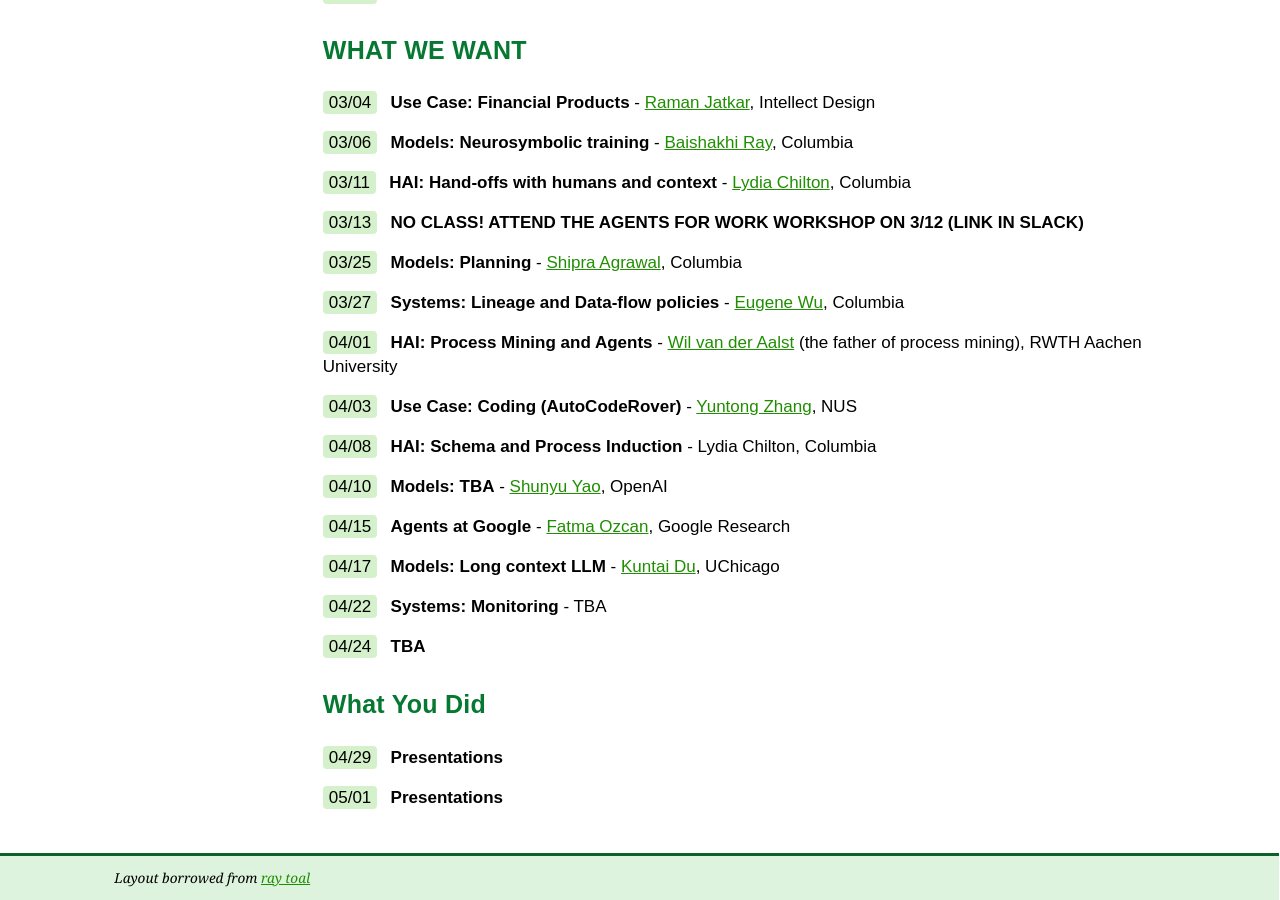
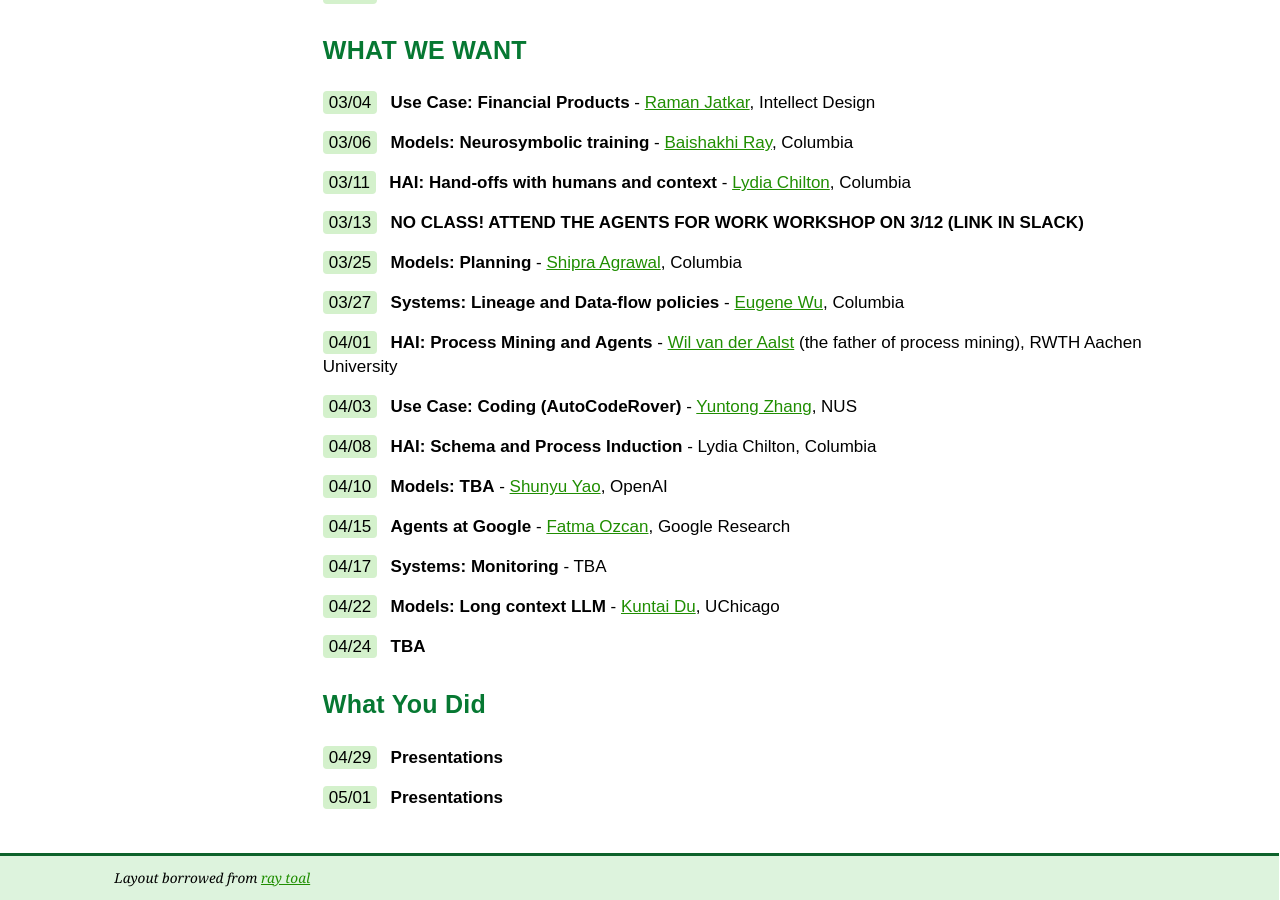
Before and after one commit to w6113/w6113.github.io, a Jekyll site: the page built from index.md, in a window 1280 px wide and 900 px high, scrolled down 3294 px. Built offline with Jekyll 4.4.1, drawn with Linux system fonts in a browser that asks for light colours.

Commit message:
Update LMCache lecture

```diff
--- a/index.md
+++ b/index.md
@@ -145,9 +145,9 @@ Broad questions include
 
 <span class="date">04/15</span> <span class="topic">Agents at Google</span> - [Fatma Ozcan](https://techsysinfra.google/research/srg-staff/fatma-ozcan/), Google Research
 
-<span class="date">04/17</span> <span class="topic">Models: Long context LLM</span> - [Kuntai Du](https://kuntaidu.github.io/aboutme.html), UChicago
+<span class="date">04/17</span> <span class="topic">Systems: Monitoring</span> - TBA
 
-<span class="date">04/22</span> <span class="topic">Systems: Monitoring</span> - TBA
+<span class="date">04/22</span> <span class="topic">Models: Long context LLM</span> - [Kuntai Du](https://kuntaidu.github.io/aboutme.html), UChicago
 
 <span class="date">04/24</span> <span class="topic">TBA</span>
 
```
Also changed, not shown: 1 other file.
